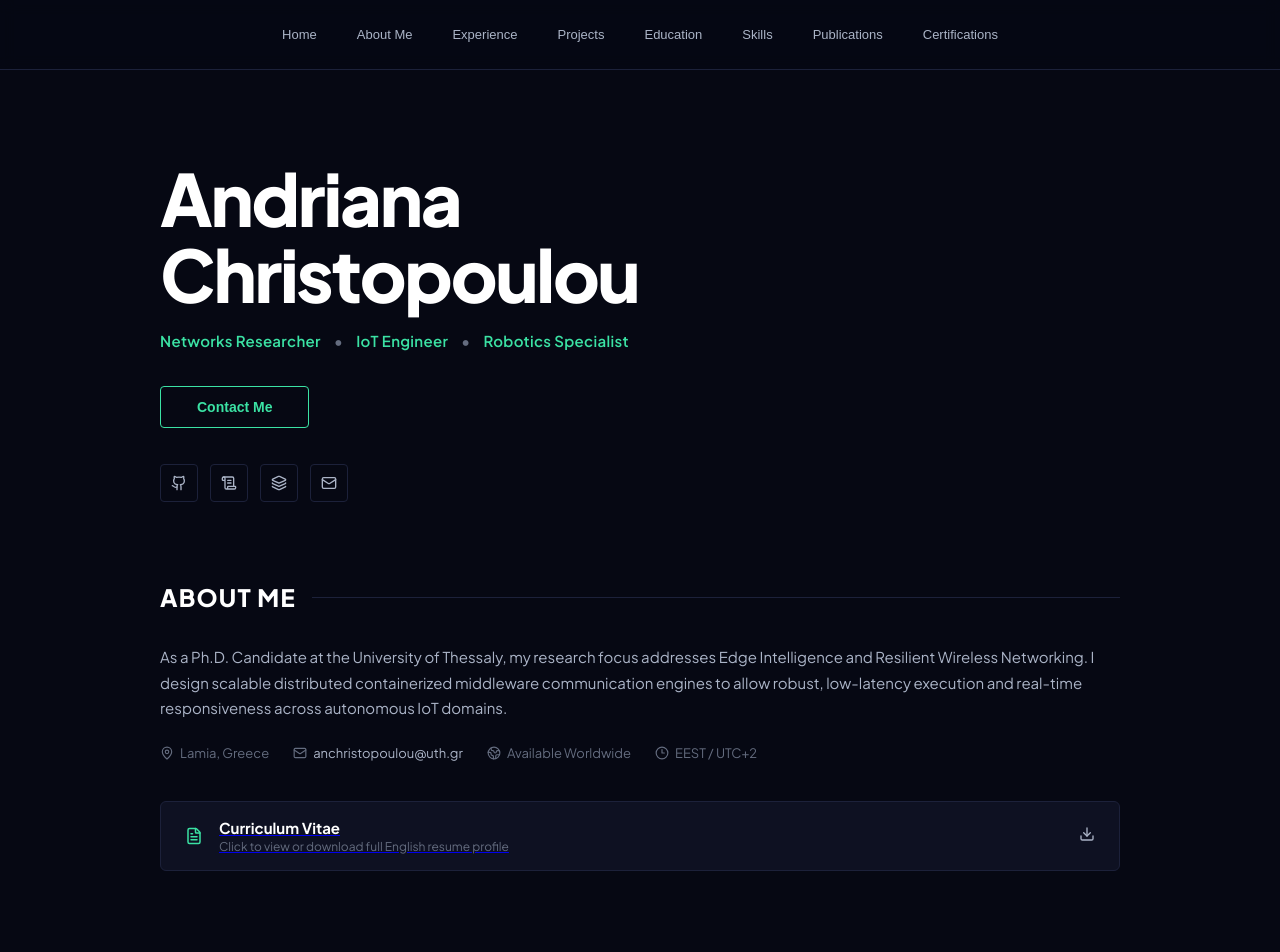
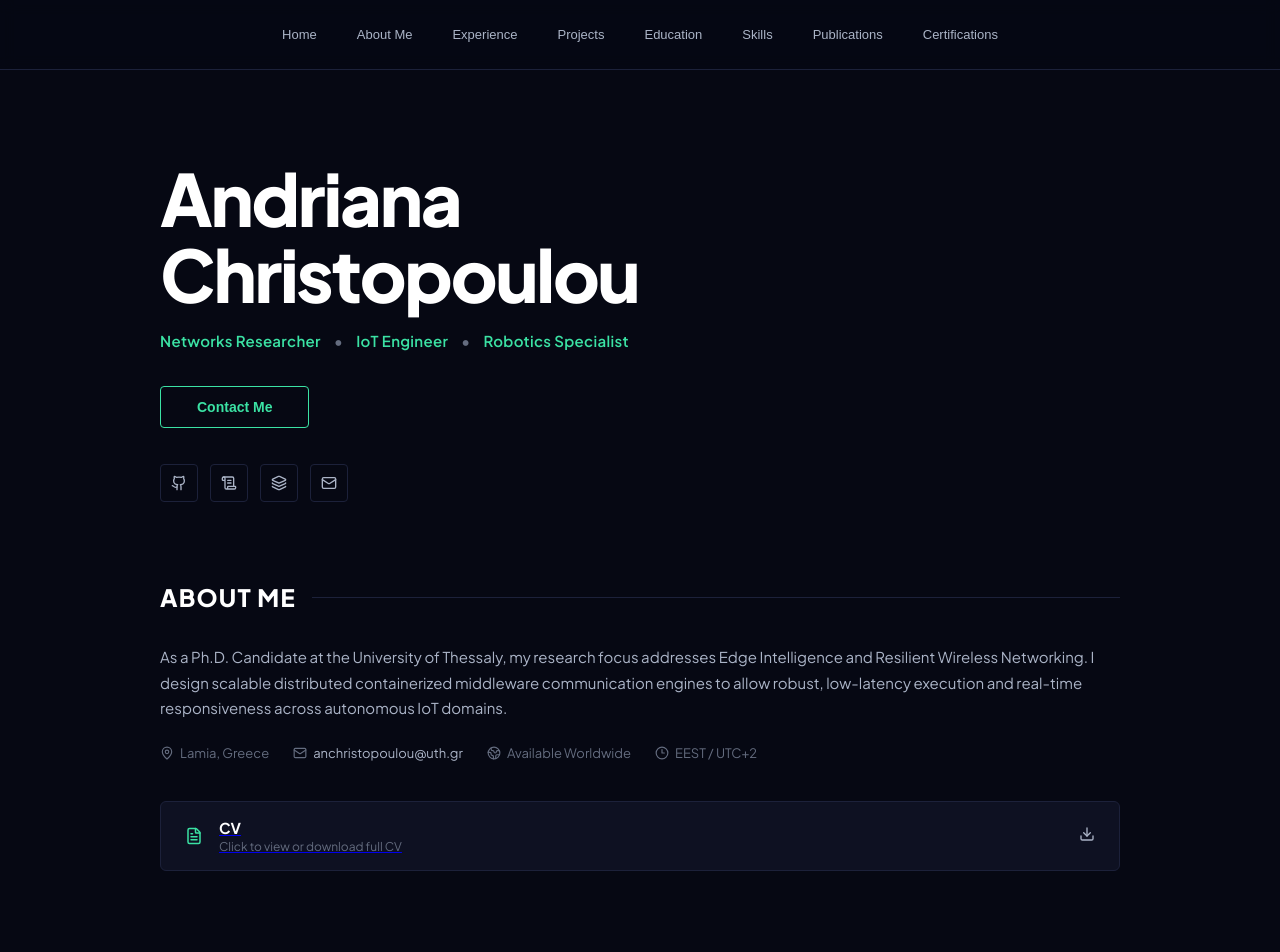
Before and after one commit to losandriana/bio, a React (Vite) app: page / in a window 1280 px wide. Shown: the top 952 px of the page. Built offline with nearby package versions, Linux system fonts and the light colour scheme.

Commit message:
Update main.jsx

```diff
--- a/src/main.jsx
+++ b/src/main.jsx
@@ -170,8 +170,8 @@ function App() {
             <div className="banner-left">
               <FileText size={18} className="banner-icon" />
               <div className="banner-text">
-                <span className="banner-title">Curriculum Vitae</span>
-                <span className="banner-subtitle">Click to view or download full English resume profile</span>
+                <span className="banner-title">CV</span>
+                <span className="banner-subtitle">Click to view or download full CV</span>
               </div>
             </div>
             <div className="banner-right">
```
